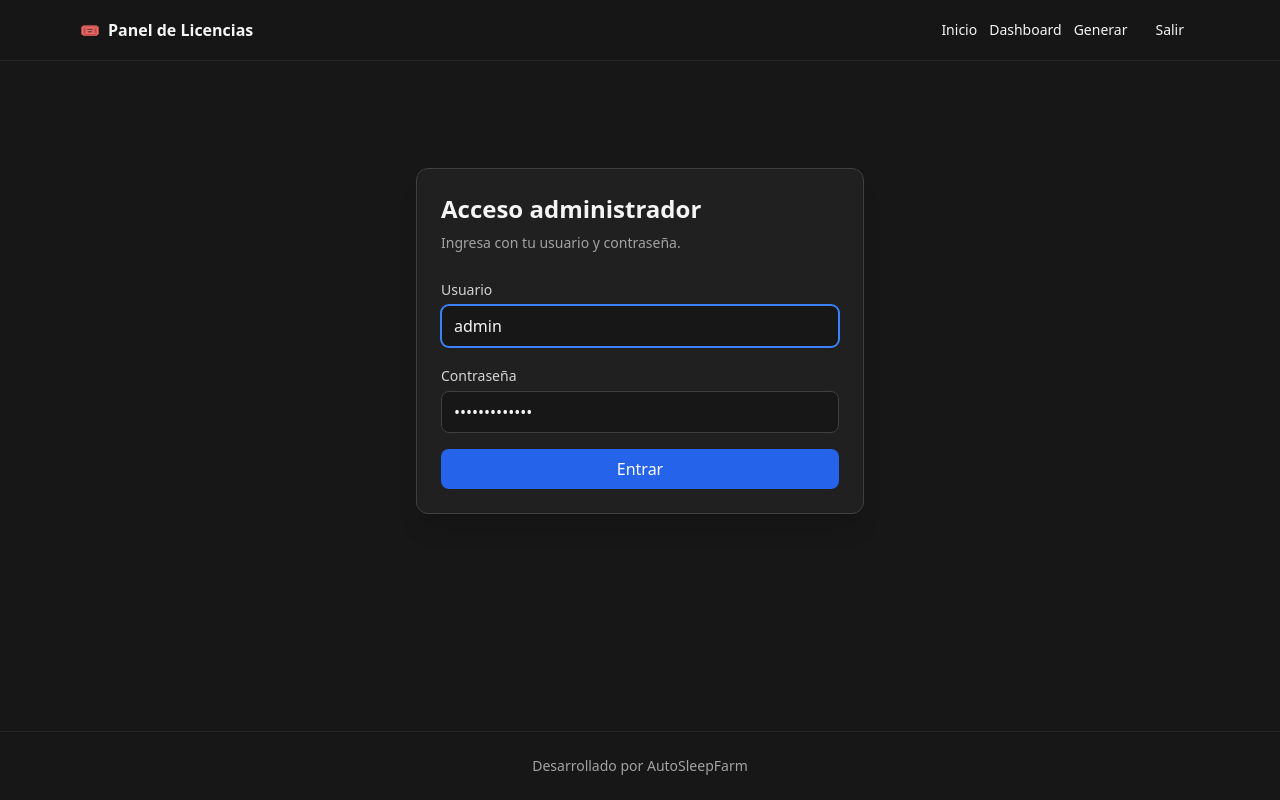
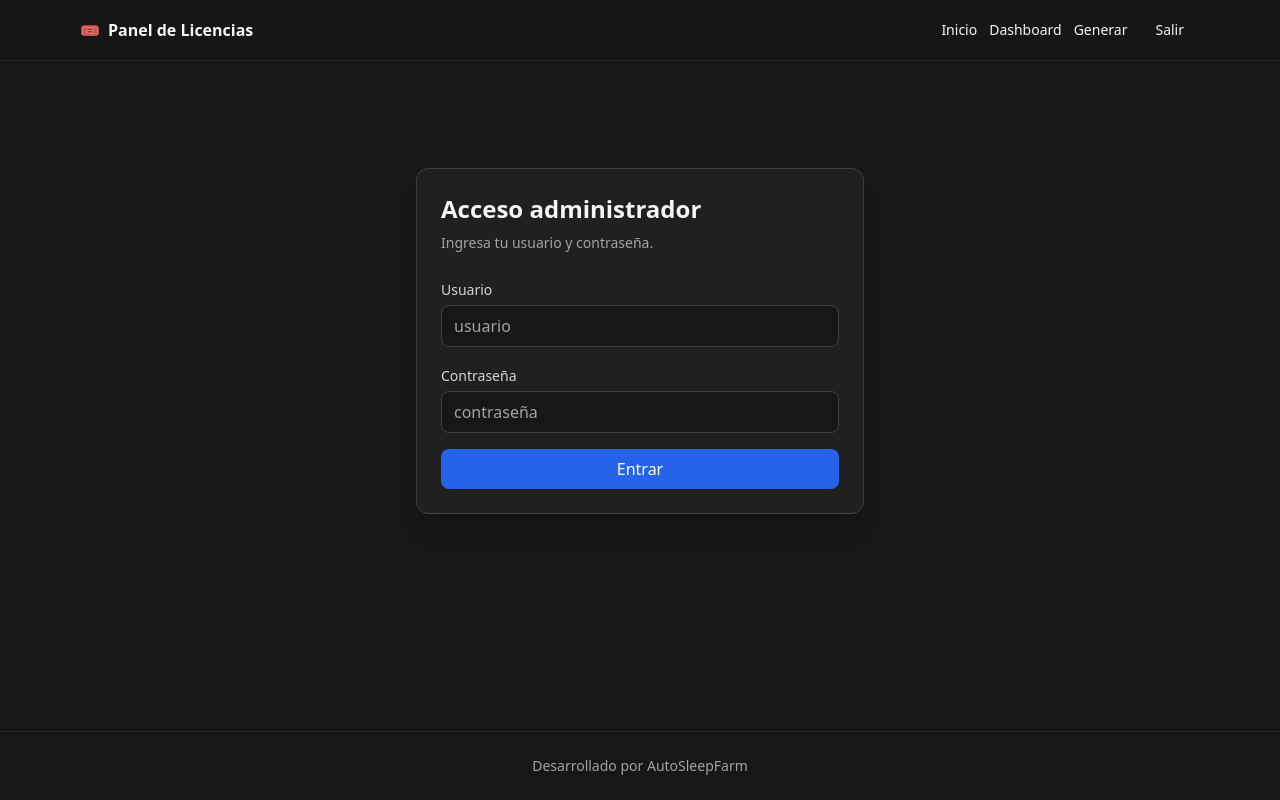
Before and after one commit to ZzzSleep12/license-panel, a Next.js app: page /login in a window 1280 px wide. Built offline with nearby package versions, Linux system fonts and the light colour scheme.

Commit message:
feat(auth): login con usuario/contraseña + admins

```diff
--- a/app/login/page.tsx
+++ b/app/login/page.tsx
@@ -1,10 +1,10 @@
 "use client";
 
-import { useEffect, useState } from "react";
+import { useState } from "react";
 
 export default function LoginPage() {
-  const [username, setUsername] = useState("admin");
-  const [password, setPassword] = useState("Papasconsal12");
+  const [username, setUsername] = useState("");
+  const [password, setPassword] = useState("");
   const [loading, setLoading] = useState(false);
   const [err, setErr] = useState<string | null>(null);
 
@@ -16,7 +16,8 @@ export default function LoginPage() {
       const res = await fetch("/api/auth/login", {
         method: "POST",
         headers: { "Content-Type": "application/json" },
-        body: JSON.stringify({ username, password })
+        body: JSON.stringify({ username, password }),
+        cache: "no-store",
       });
       const j = await res.json();
       if (!j.ok) throw new Error(j.error || "Credenciales inválidas");
@@ -29,28 +30,46 @@ export default function LoginPage() {
     }
   }
 
-  useEffect(() => {
-    // Nada por ahora
-  }, []);
-
   return (
     <div className="min-h-[70vh] flex items-center justify-center px-4">
       <div className="container-card w-full max-w-md p-6">
         <h1 className="text-2xl font-semibold mb-2">Acceso administrador</h1>
         <p className="text-sm text-neutral-400 mb-6">
-          Ingresa con tu usuario y contraseña.
+          Ingresa tu usuario y contraseña.
         </p>
-        <form onSubmit={onSubmit} className="space-y-4">
+
+        <form onSubmit={onSubmit} className="space-y-4" autoComplete="off">
+          {/* Campos “honeypot” invisibles para desactivar autofill agresivo de algunos navegadores */}
+          <input type="text" name="fake-user" className="hidden" autoComplete="username" />
+          <input type="password" name="fake-pass" className="hidden" autoComplete="current-password" />
+
           <div>
             <label className="label">Usuario</label>
-            <input className="input" value={username} onChange={e => setUsername(e.target.value)} autoFocus />
+            <input
+              className="input"
+              value={username}
+              onChange={(e) => setUsername(e.target.value)}
+              placeholder="usuario"
+              autoComplete="new-username"
+              inputMode="text"
+            />
           </div>
+
           <div>
             <label className="label">Contraseña</label>
-            <input className="input" type="password" value={password} onChange={e => setPassword(e.target.value)} />
+            <input
+              className="input"
+              type="password"
+              value={password}
+              onChange={(e) => setPassword(e.target.value)}
+              placeholder="contraseña"
+              autoComplete="new-password"
+            />
           </div>
+
           {err && <div className="text-red-400 text-sm">{err}</div>}
-          <button className="btn-primary w-full" disabled={loading}>
+
+          <button className="btn-primary w-full" disabled={loading || !username || !password}>
             {loading ? "Entrando..." : "Entrar"}
           </button>
         </form>
```
